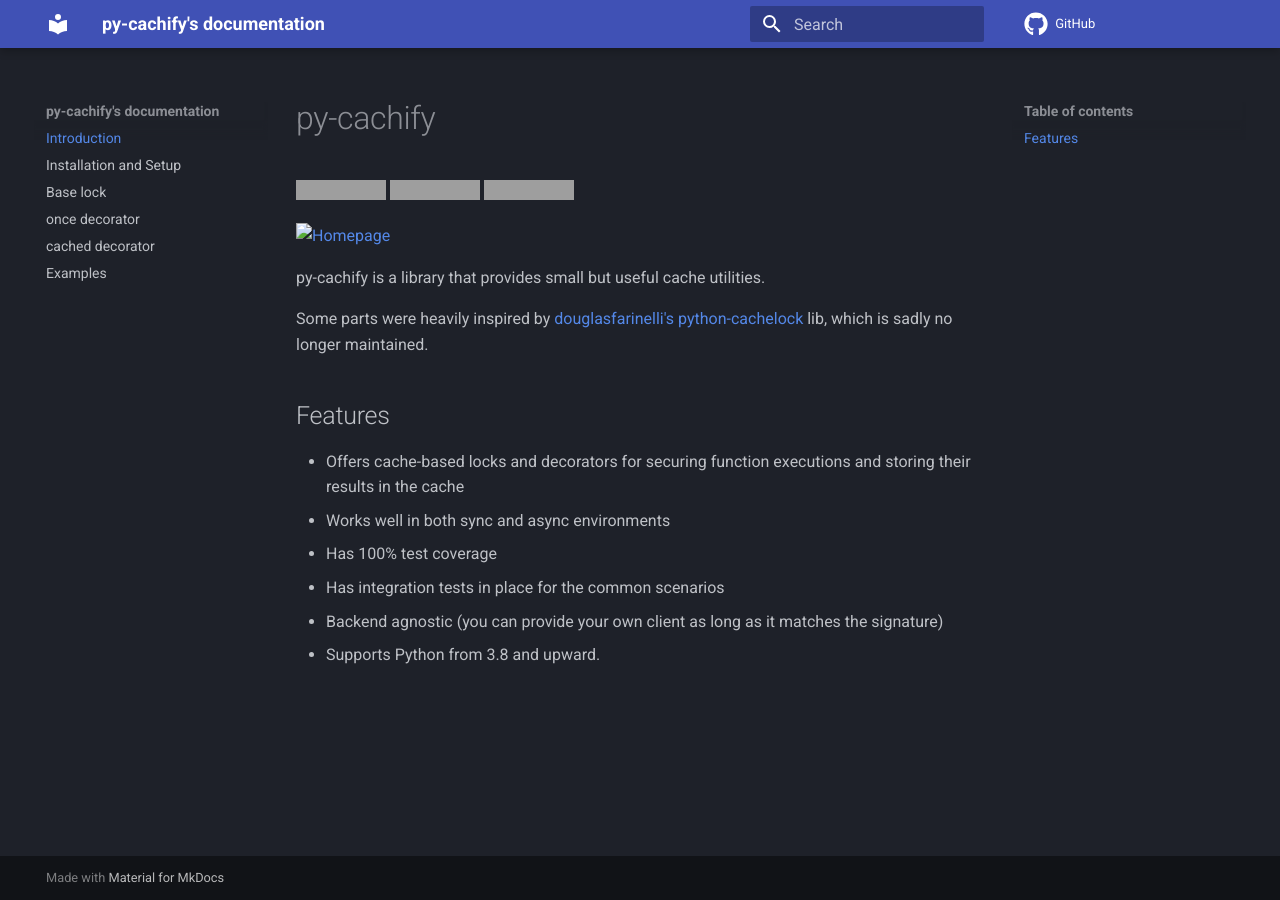
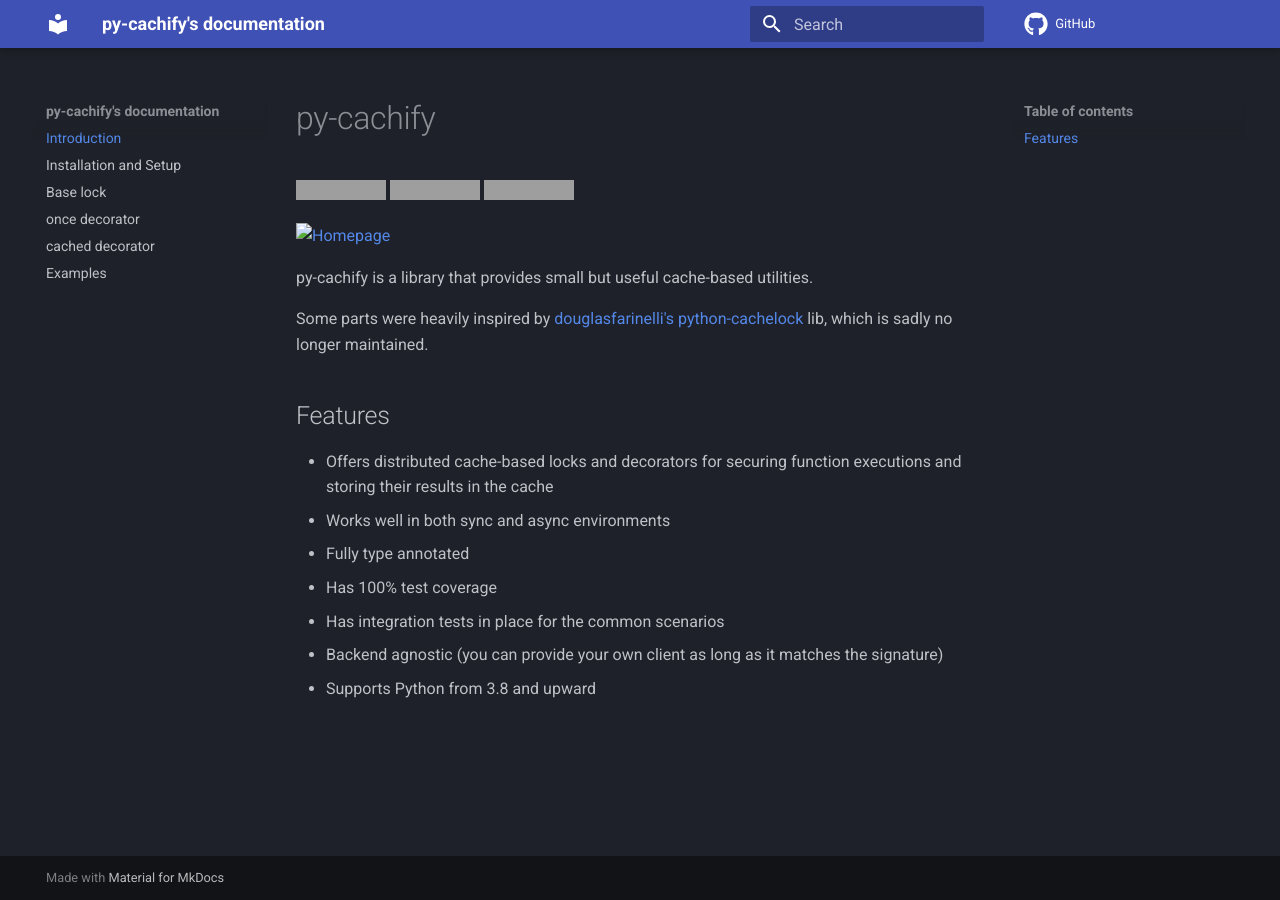
Before and after one commit to EzyGang/py-cachify, an MkDocs documentation site: the page built from docs/index.md, in a window 1280 px wide. Built offline with MkDocs 1.6.1 and Material for MkDocs 9.7.7, drawn with Linux system fonts in a browser that asks for light colours; comment, search, counter and statistics services are not loaded; grey boxes are pictures that could not be loaded.

Commit message:
Docs update

```diff
--- a/docs/index.md
+++ b/docs/index.md
@@ -6,15 +6,16 @@
 
 [![Homepage](https://github.githubassets.com/favicons/favicon-dark.png)](https://github.com/EzyGang/py-cachify)
 
-py-cachify is a library that provides small but useful cache utilities.
+py-cachify is a library that provides small but useful cache-based utilities.
 
 Some parts were heavily inspired by [douglasfarinelli's python-cachelock](https://github.com/douglasfarinelli/python-cachelock) lib,
 which is sadly no longer maintained.
 
 ## Features
-* Offers cache-based locks and decorators for securing function executions and storing their results in the cache
+* Offers distributed cache-based locks and decorators for securing function executions and storing their results in the cache
 * Works well in both sync and async environments
+* Fully type annotated
 * Has 100% test coverage
 * Has integration tests in place for the common scenarios
 * Backend agnostic (you can provide your own client as long as it matches the signature)
-* Supports Python from 3.8 and upward.
+* Supports Python from 3.8 and upward
```
Also changed, not shown: docs/cached-decorator.md (+5 -1 lines), docs/once-decorator.md (+1 -1 lines).
